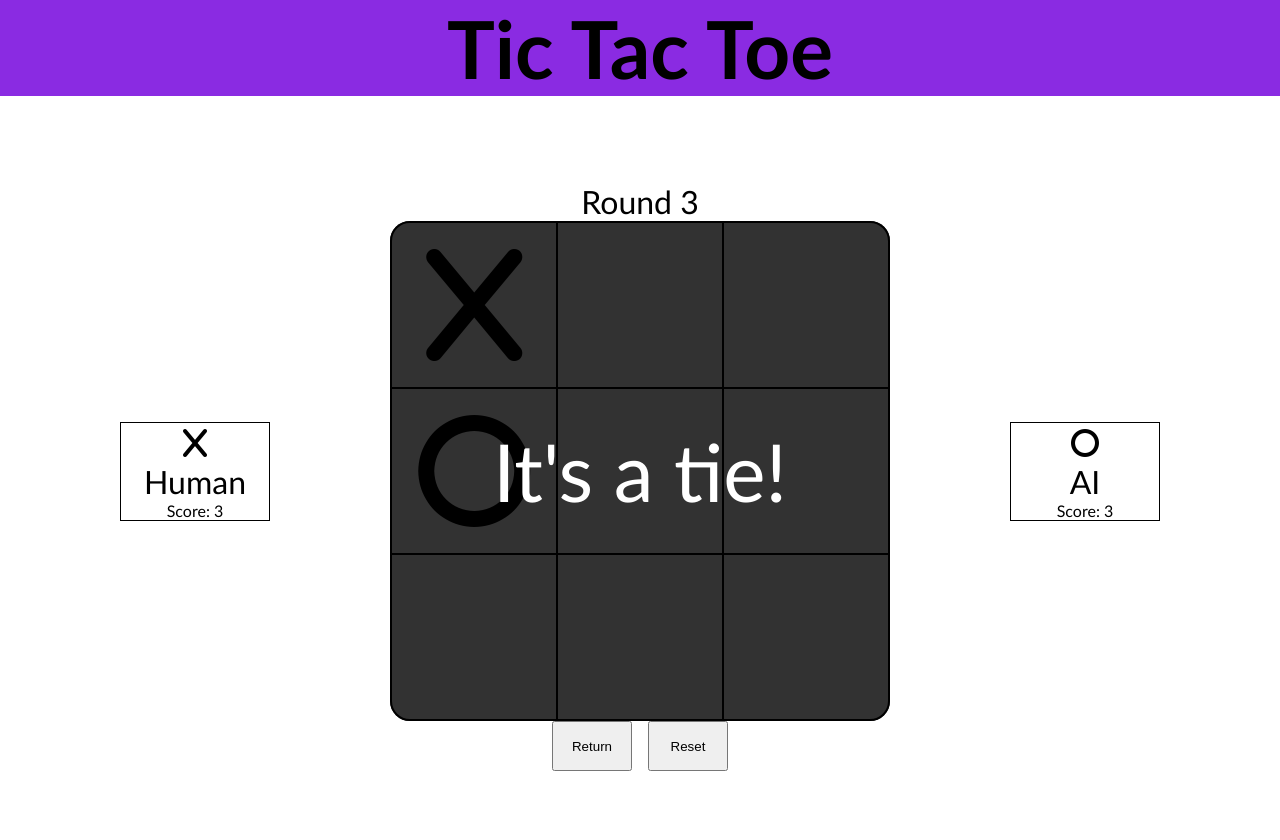
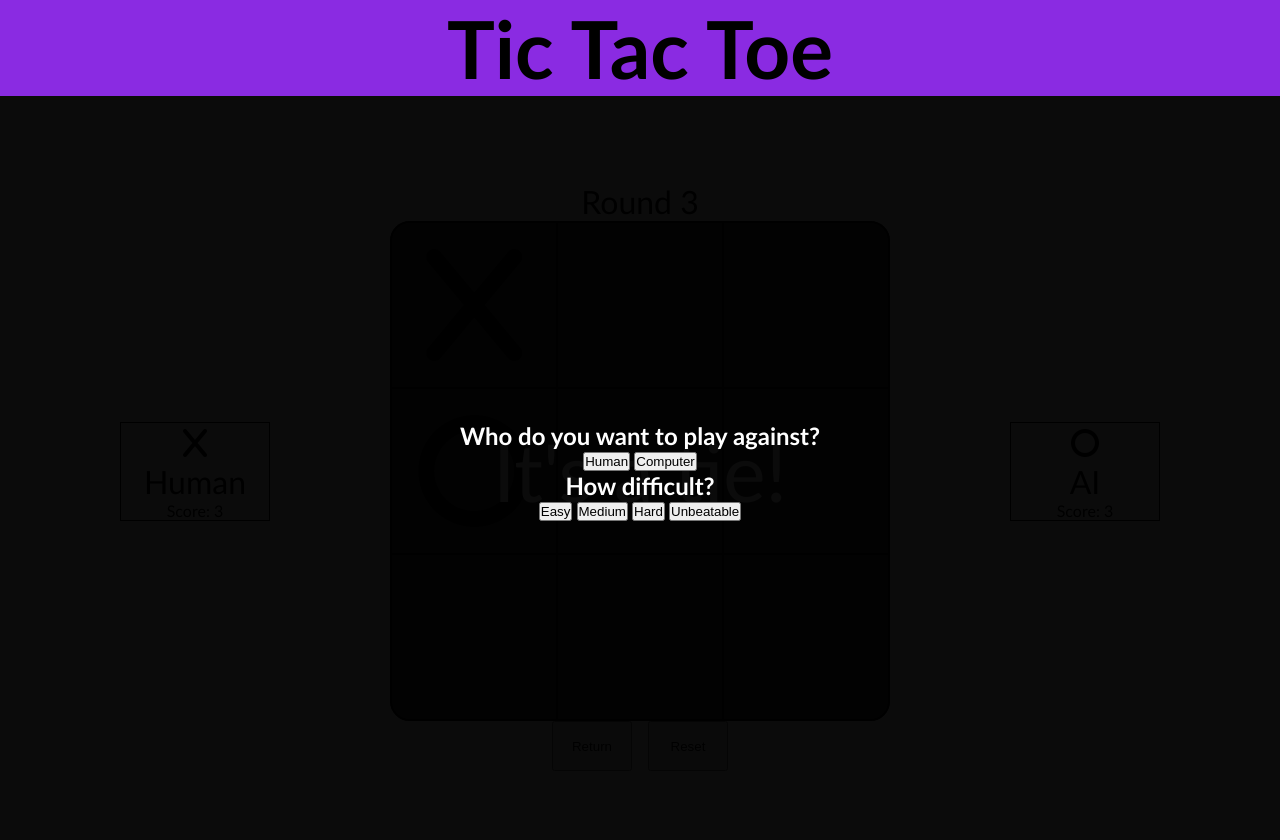
Before and after one commit to Orluca/TOP-TicTacToe, a plain HTML site: page index.html in a window 1280 px wide. Shown: the top 840 px of the page. Drawn offline with Linux system fonts and the light colour scheme.

Commit message:
Added "new game" modal

```diff
--- a/index.html
+++ b/index.html
@@ -48,6 +48,20 @@
         <button class="btn-return">Return</button>
         <button class="btn-reset">Reset</button>
       </div>
+      <div class="new-game-modal">
+        <h2>Who do you want to play against?</h2>
+        <div class="opponent-selection">
+          <button class="btn-opponent-human">Human</button>
+          <button class="btn-opponent-computer">Computer</button>
+        </div>
+        <h2>How difficult?</h2>
+        <div class="difficulty-selection">
+          <button class="btn-difficulty" id="btn-easy-difficulty">Easy</button>
+          <button class="btn-difficulty" id="btn-medium-difficulty">Medium</button>
+          <button class="btn-difficulty" id="btn-hard-difficulty">Hard</button>
+          <button class="btn-difficulty" id="btn-unbeatable-difficulty">Unbeatable</button>
+        </div>
+      </div>
     </main>
     <footer>
       <a class="github-link" href="https://github.com/Orluca/TOP-calculator" target="_blank"><i class="fa-brands fa-github"></i></a>
--- a/style.css
+++ b/style.css
@@ -31,6 +31,8 @@ main {
   display: grid;
   grid-template-columns: repeat(3, 1fr);
   grid-template-rows: 1fr 4fr 1fr;
+  width: 100%;
+  height: 100%;
 }
 
 .round-counter {
@@ -199,6 +201,19 @@ footer {
 }
 
 /* ############################################################
+######################## NEW GAME MODAL #######################
+############################################################ */
+.new-game-modal {
+  grid-area: 1 / 1 / 4 / 4;
+  z-index: 1;
+  background-color: rgba(0, 0, 0, 0.958);
+  color: white;
+  display: flex;
+  flex-direction: column;
+  justify-content: center;
+  align-items: center;
+}
+/* ############################################################
 ####################### UTILITY CLASSES #######################
 ############################################################ */
 
```
